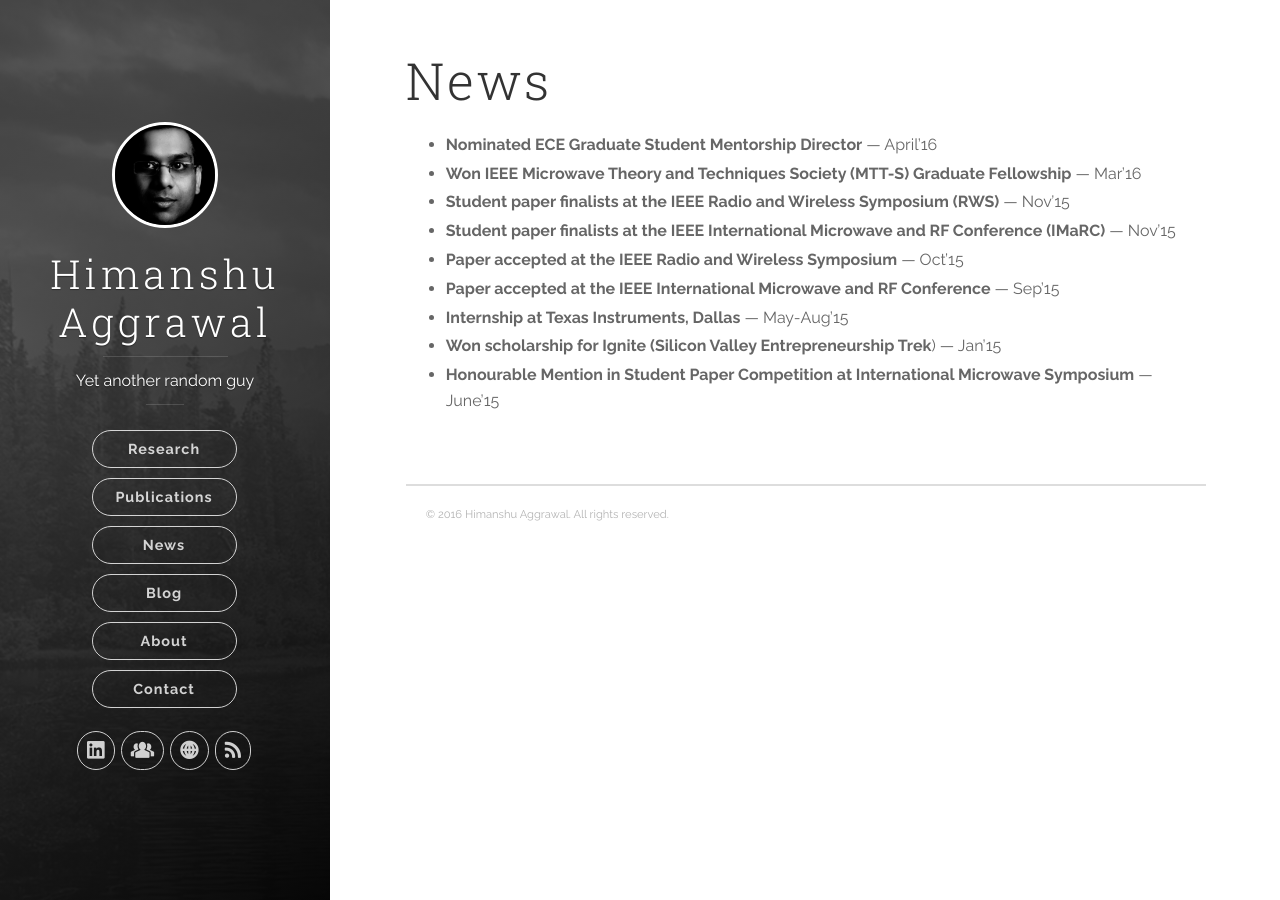
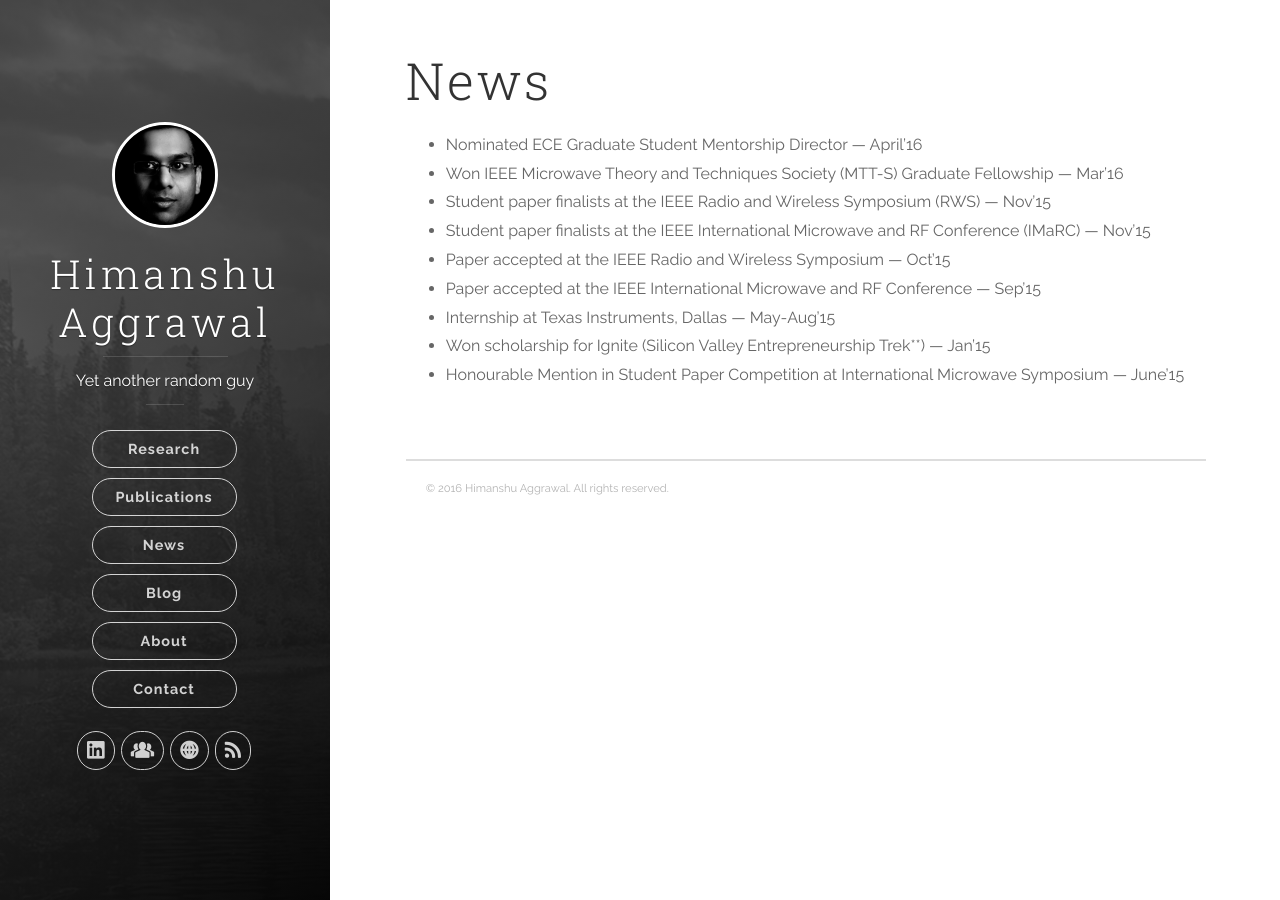
Before and after one commit to ahimanshu13/ahimanshu13.github.io, a Jekyll site: the page built from news/index.md, in a window 1280 px wide. Built offline with Jekyll 4.4.1, drawn with Linux system fonts in a browser that asks for light colours; nearby versions of some CDN libraries.

Commit message:
update news

```diff
--- a/news/index.md
+++ b/news/index.md
@@ -4,12 +4,12 @@ title: News
 published: true
 ---
 
-- **Nominated ECE Graduate Student Mentorship Director** ---  April'16
-- **Won IEEE Microwave Theory and Techniques Society (MTT-S) Graduate Fellowship** --- Mar'16
-- **Student paper finalists at the IEEE Radio and Wireless Symposium (RWS)** --- Nov'15
-- **Student paper finalists at the IEEE International Microwave and RF Conference (IMaRC)** --- Nov'15
-- **Paper accepted at the IEEE Radio and Wireless Symposium**  --- Oct'15
-- **Paper accepted at the IEEE International Microwave and RF Conference** --- Sep'15
-- **Internship at Texas Instruments, Dallas**  --- May-Aug'15
-- **Won scholarship for Ignite (Silicon Valley Entrepreneurship Trek**) --- Jan'15
-- **Honourable Mention in Student Paper Competition at International Microwave Symposium** --- June'15
+- Nominated ECE Graduate Student Mentorship Director ---  April'16
+- Won IEEE Microwave Theory and Techniques Society (MTT-S) Graduate Fellowship --- Mar'16
+- Student paper finalists at the IEEE Radio and Wireless Symposium (RWS) --- Nov'15
+- Student paper finalists at the IEEE International Microwave and RF Conference (IMaRC) --- Nov'15
+- Paper accepted at the IEEE Radio and Wireless Symposium  --- Oct'15
+- Paper accepted at the IEEE International Microwave and RF Conference --- Sep'15
+- Internship at Texas Instruments, Dallas  --- May-Aug'15
+- Won scholarship for Ignite (Silicon Valley Entrepreneurship Trek**) --- Jan'15
+- Honourable Mention in Student Paper Competition at International Microwave Symposium --- June'15
```
